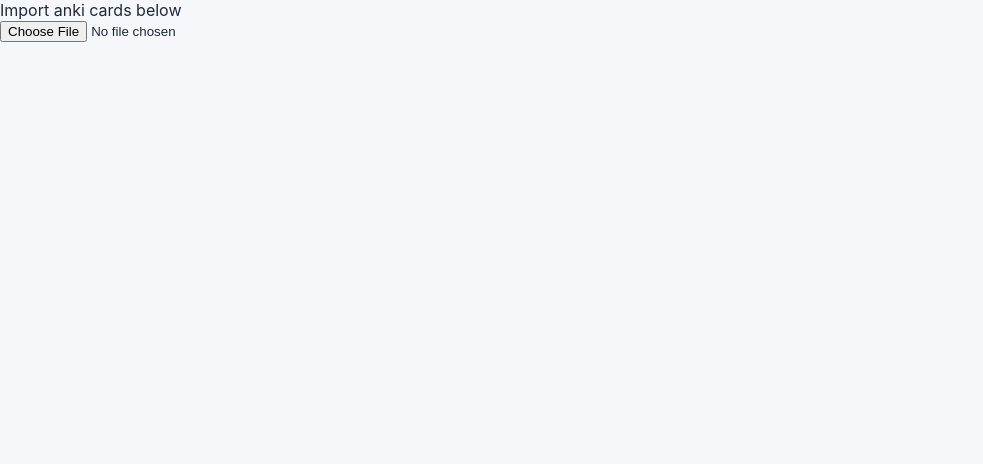
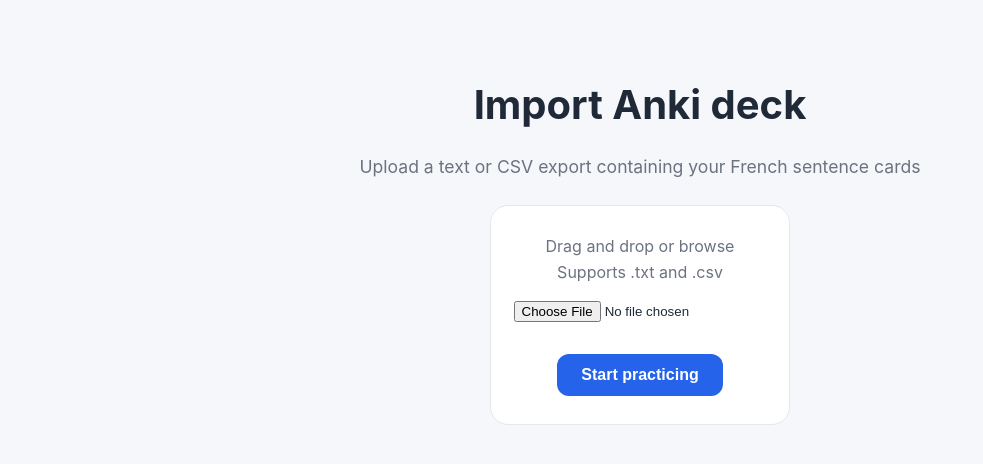
Before and after one commit to MatthewJev/French-fluency-trainer, a plain HTML site: page index.html in a window 1280 px wide. Both pictures are taken after a click on the button "Practice Listening". Shown: the whole page, without its empty margins (0-983 px from the left). Drawn offline with Linux system fonts and the light colour scheme.

Commit message:
style import page

```diff
--- a/home.js
+++ b/home.js
@@ -25,11 +25,19 @@ modeCards.append(listenCard,speakingCard)
 
 div.className = "home-screen"
 modeCards.className = "mode-container"
-listenCard.className = "mode-card"
-speakingCard.className = "mode-card"
+listenCard.className = "card"
+speakingCard.className = "card"
 speechBtn.className = "primary-button"
 listenBtn.className = "primary-button"
 
+header.className = "page-title";
+subtitle.className = "page-subtitle";
+listenCard.className = "card";
+speakingCard.className = "card";
+listenDiscrptn.className = "card-description";
+speakDiscrptn.className = "card-description";
+listenBtn.className = "card-button";
+speechBtn.className = "card-button";
 
 header.textContent = "French Fluency Trainer"
 subtitle.textContent = "Build confidence understanding and speaking real-world French"
--- a/import.js
+++ b/import.js
@@ -30,16 +30,31 @@ let frenchSentences =[]
 
 
 export function buildImportScreenUI(){
-  let div = document.createElement("div")
-  let p = document.createElement("p")
+  let importScreen = document.createElement("div")
+  let title = document.createElement("p")
+  let description = document.createElement("p")
+  let uploadCard = document.createElement("div")
   let fileInput = document.createElement("input")
-  let successMsg = document.createElement("p")
-  let btn = document.createElement("button")
+  let cardUploadDescription = document.createElement("p")
+  let successMessage = document.createElement("p")
+  let startButton = document.createElement("button")
 
-  p.textContent = "Import anki cards below"
-  btn.textContent = "Start practicing"
+  uploadCard.append(cardUploadDescription,fileInput,successMessage,startButton)
 
-  btn.addEventListener("click", ()=>{renderLearningScreen()})
+  title.textContent = "Import Anki deck"
+  description.textContent = "Upload a text or CSV export containing your French sentence cards"
+  cardUploadDescription.textContent = " Drag and drop or browse Supports .txt and .csv"
+  startButton.textContent = "Start practicing"
+
+  importScreen.className = "import-screen"
+  title.className ="page-title"
+  description.className = "page-subtitle"
+  cardUploadDescription.className = "card-description"
+  startButton.className = "card-button"
+
+  uploadCard.className = "card"
+
+  startButton.addEventListener("click", ()=>{renderLearningScreen()})
 
 
   fileInput.type = "file"
@@ -49,12 +64,12 @@ export function buildImportScreenUI(){
 
   handleExtractFrench(event, function() {
 
-    handleCompletedImport(successMsg, btn, div)
+    handleCompletedImport(successMessage, startButton, uploadCard)
 
   })
 })
-div.append(p,fileInput)
-return div
+importScreen.append(title, description, uploadCard)
+return importScreen
 }
 
 
@@ -93,10 +108,10 @@ function handleExtractFrench(event, onComplete){
   })
   }
 
-  function handleCompletedImport(successMsg, startPracticeBtn, div) {
+  function handleCompletedImport(successMsg, startPracticeBtn, uploadCard) {
 
   successMsg.textContent = `${frenchSentences.length} sentences imported`
 
-  div.append(successMsg, startPracticeBtn)
+  uploadCard.append(successMsg, startPracticeBtn)
 
 }
--- a/style.css
+++ b/style.css
@@ -24,14 +24,26 @@ body {
   gap: 24px;
 }
 
-.home-screen h1 {
+/* ---------- Import Screen ---------- */
+.import-screen{
+  min-height: 100vh;
+
+  display: flex;
+  flex-direction: column;
+  align-items: center;
+
+  padding-top: 80px;
+  gap: 24px;
+}
+
+.page-title {
   margin: 0;
 
   font-size: 2.5rem;
   font-weight: 700;
 }
 
-.home-screen > p {
+.page-subtitle {
   margin: 0;
 
   max-width: 600px;
@@ -52,34 +64,36 @@ body {
   margin-top: 20px;
 }
 
-.mode-card {
-  width: 300px;
-  min-height: 240px;
+.card {
+ width: 300px;
 
   padding: 28px;
 
   background: white;
+
   border: 1px solid #e5e7eb;
+
   border-radius: 18px;
 
   display: flex;
+
   flex-direction: column;
+
   align-items: center;
-  justify-content: space-between;
+
+  gap: 16px;
 
   text-align: center;
-
-  box-shadow: 0 8px 20px rgba(0, 0, 0, 0.05);
 }
 
-.mode-card h2 {
+.card-title {
   margin: 0;
 
   font-size: 1.4rem;
   font-weight: 600;
 }
 
-.mode-card p {
+.card-description{
   margin: 0;
 
   font-size: 1rem;
@@ -89,7 +103,7 @@ body {
 
 /* ---------- Buttons ---------- */
 
-.mode-card button {
+.card-button {
   padding: 12px 24px;
 
   border: none;
@@ -106,6 +120,6 @@ body {
   transition: 0.2s ease;
 }
 
-.mode-card button:hover {
+.card button:hover {
   background: #1d4ed8;
 }
```
